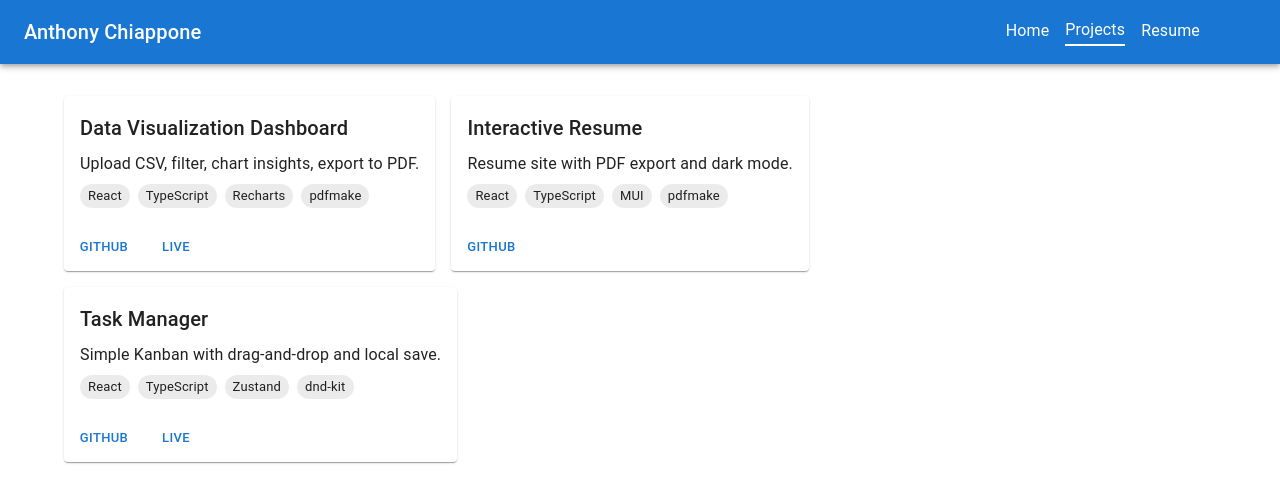
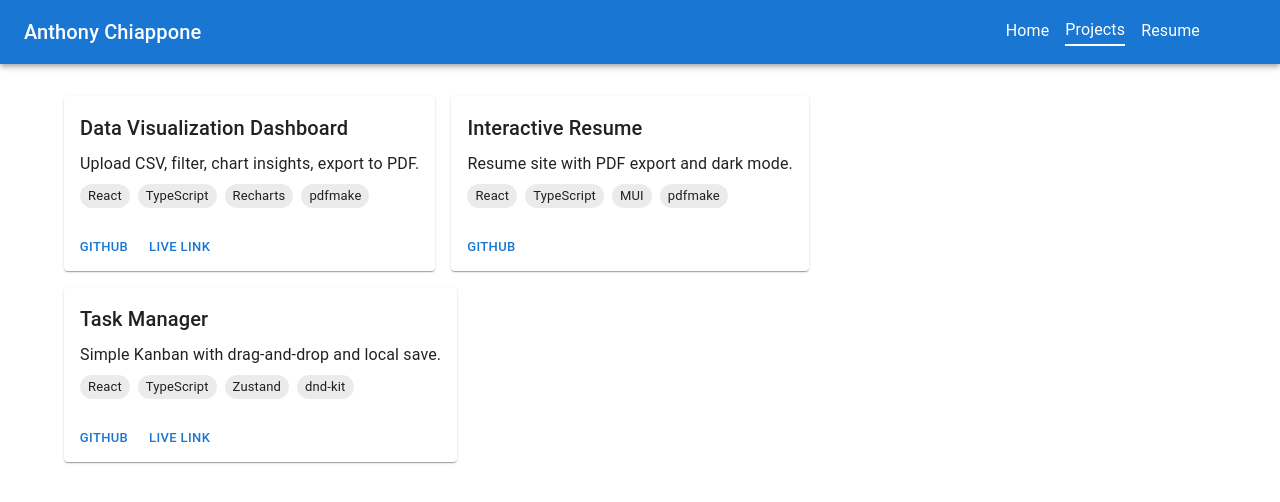
Before and after one commit to achiappone/resume-portfolio, a React (Vite) app: page /resume-portfolio/projects in a window 1280 px wide. Shown: the top 502 px of the page. Built offline with nearby package versions, Linux system fonts and the light colour scheme; some icons are missing.

Commit message:
updated link label

```diff
--- a/src/pages/Projects.tsx
+++ b/src/pages/Projects.tsx
@@ -19,7 +19,7 @@ export default function Projects() {
             <CardActions>
               <Button size="small" href={p.repo} target="_blank" rel="noreferrer">GitHub</Button>
               {p.live && (
-                <Button size="small" href={p.live} target="_blank" rel="noreferrer">Live</Button>
+                <Button size="small" href={p.live} target="_blank" rel="noreferrer">Live Link</Button>
               )}
             </CardActions>
           </Card>
```
